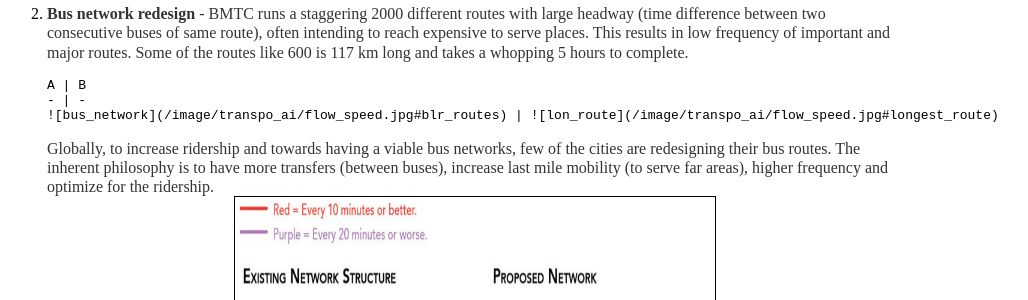
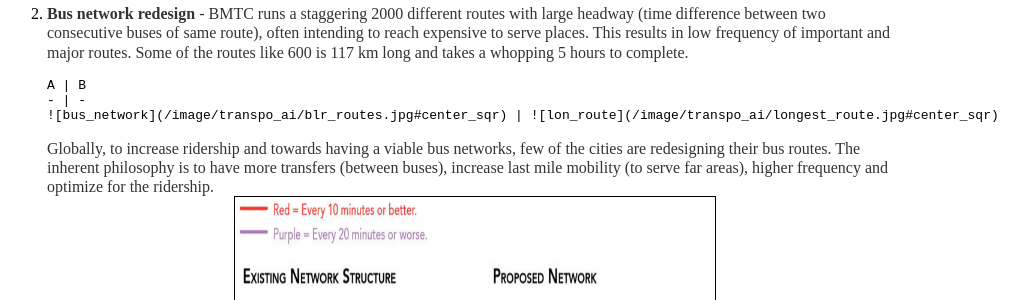
Before and after one commit to vikssai/vikssai.github.io, a Jekyll site: the page built from _posts/2019-11-1-Using_AI_to_decongest_India_City.md, in a window 1280 px wide and 900 px high, scrolled down 1331 px. Shown: the part 182-482 px from the top of the window, without its empty margins (185-1213 px from the left). Built offline with Jekyll 4.4.1, drawn with Linux system fonts in a browser that asks for light colours; some of the changed lines change nothing that is shown.

Commit message:
formatting

````diff
--- a/_posts/2019-11-1-Using_AI_to_decongest_India_City.md
+++ b/_posts/2019-11-1-Using_AI_to_decongest_India_City.md
@@ -23,7 +23,7 @@ Fast, reliable, cheap, and integrated transportation system works as a backbone
    ```
    A | B
    - | -
-   ![bus_network](/image/transpo_ai/flow_speed.jpg#blr_routes) | ![lon_route](/image/transpo_ai/flow_speed.jpg#longest_route)
+   ![bus_network](/image/transpo_ai/blr_routes.jpg#center_sqr) | ![lon_route](/image/transpo_ai/longest_route.jpg#center_sqr)
    ```
 
    [^Image Courtsey]: https://github.com/geohacker/bmtc
````
